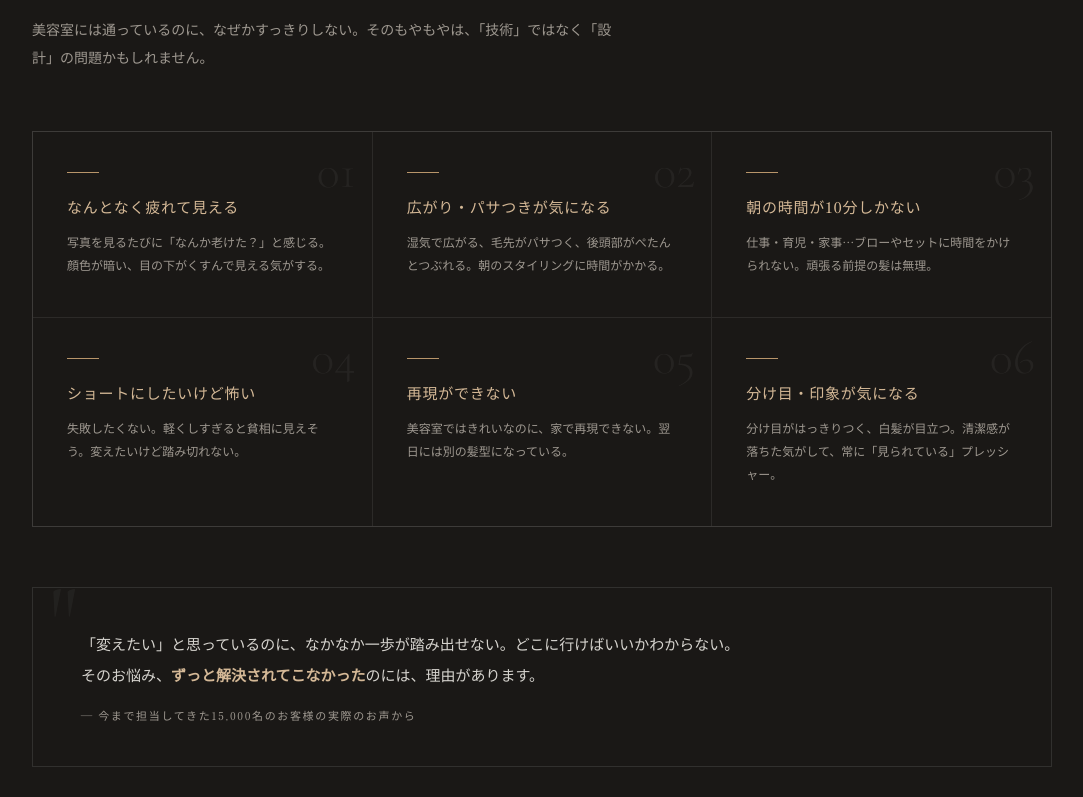
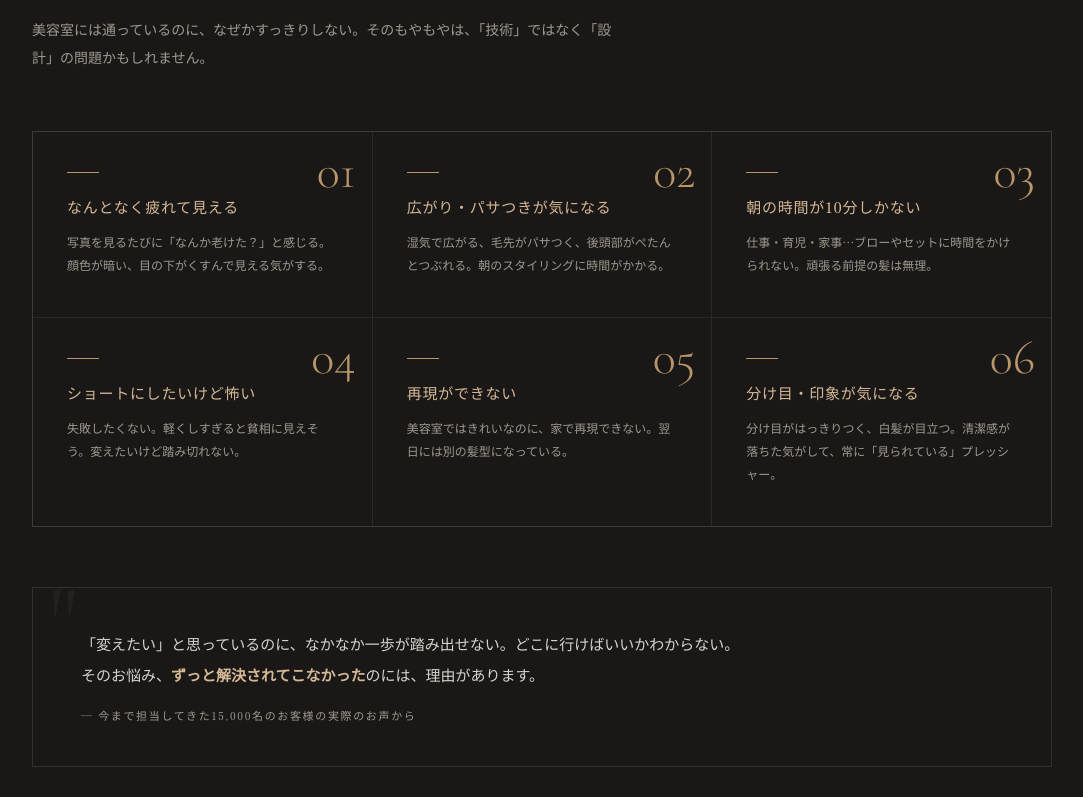
Before and after one commit to otatatsuro0519-debug/ota-lp, a plain HTML site: page index (1).html in a window 1280 px wide. Shown: the part 1243-2040 px from the top of the page, without its empty margins (98-1181 px from the left). Drawn offline with nearby package versions, Linux system fonts and the light colour scheme.

Commit message:
Add files via upload

```diff
--- a/index (1).html
+++ b/index (1).html
@@ -72,7 +72,7 @@
   .problem-grid { display: grid; grid-template-columns: repeat(3,1fr); gap: 1px; background: rgba(255,255,255,.08); margin-top: 60px; border: 1px solid rgba(255,255,255,.08); }
   .problem-item { background: var(--dark); padding: 40px 32px; position: relative; border-left: 2px solid transparent; transition: border-color .3s; }
   .problem-item:hover { border-left-color: var(--accent); }
-  .problem-item::before { content: attr(data-num); font-family: var(--roman); font-size: 48px; font-weight: 300; color: rgba(255,255,255,.05); position: absolute; top: 16px; right: 16px; line-height: 1; }
+  .problem-item::before { content: attr(data-num); font-family: var(--roman); font-size: 48px; font-weight: 300; color: var(--accent); position: absolute; top: 16px; right: 16px; line-height: 1; }
   .problem-mark { width: 32px; height: 1px; background: var(--accent); margin-bottom: 20px; }
   .problem-item h3 { font-size: 15px; font-weight: 500; color: var(--accent-light); margin-bottom: 10px; letter-spacing: .05em; }
   .problem-item p { font-size: 12px; color: var(--light); line-height: 1.9; }
@@ -88,7 +88,7 @@
   .cases-grid { display: grid; grid-template-columns: repeat(3,1fr); gap: 24px; }
   .case-item { }
   .case-item img { width: 100%; height: auto; display: block; }
-  @media(max-width:768px){ .case-item img { height: auto; } }
+  @media(max-width:768px){ .case-item img { height: auto; } .cases-grid { grid-template-columns: 1fr !important; } }
   .case-img-wrap { position: relative; }
   .ba-label { position: absolute; bottom: 0; left: 0; right: 0; display: flex; }
   .ba-label span { flex: 1; text-align: center; padding: 10px 0; font-family: 'Cormorant Garamond', serif; font-size: 18px; font-style: italic; font-weight: 500; letter-spacing: .08em; color: white; text-shadow: 0 1px 4px rgba(0,0,0,.4); }
@@ -453,6 +453,7 @@
       <div class="sense-item"><img src="sense5.webp" alt="センス5"></div>
       <div class="sense-item"><img src="sense6.webp" alt="センス6"></div>
       <div class="sense-item"><img src="sense7.webp" alt="センス7"></div>
+      <div class="sense-item"><img src="sense8.webp" alt="センス8"></div>
     </div>
     <div class="sense-footer">
       <p>Instagramでは、技術の背景にある考え方や、美容師として大切にしていることを発信しています。ヘアデザインを通じて伝えたいことを、ぜひご覧ください。</p>
```
Also changed, not shown: sense5 (1).webp (added), sense8.webp (added).
